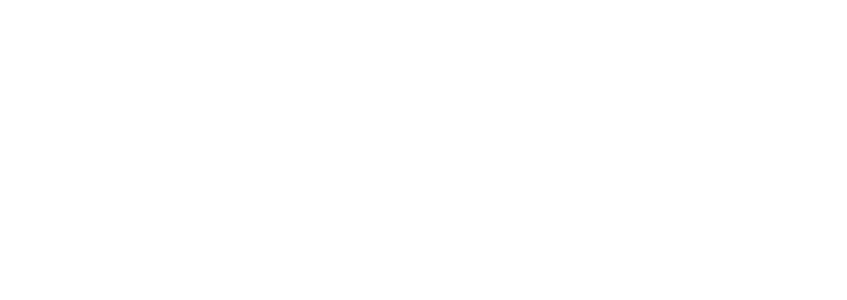
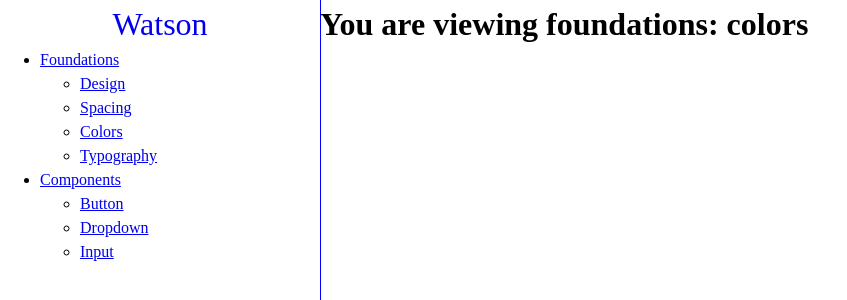
Before and after one commit to danigonlinea/library-docs-nuxt, a Nuxt app: page /foundations/colors in a window 1280 px wide. Before the commit this address had no page. Shown: the top 300 px of the page, without its empty margins (0-847 px from the left). Built offline with nearby package versions, Linux system fonts and the light colour scheme.

Commit message:
watson sidebar menu structure generation with routes and navigation into dynamic pages

```diff
--- a/components/Content/Content.vue
+++ b/components/Content/Content.vue
@@ -1,5 +1,7 @@
 <template>
-  <slot name="content"> </slot>
+  <div>
+    <slot name="content"> </slot>
+  </div>
 </template>
 <style lang="scss" scoped>
 @import './Content.scss';
--- a/components/Sidebar/Sidebar.vue
+++ b/components/Sidebar/Sidebar.vue
@@ -4,13 +4,13 @@
     <nav>
       <ul>
         <li class="watson-sidebar-section" v-for="section in sidebarMenu">
-          <NuxtLink :to="section.key">{{ section.name }}</NuxtLink>
+          <NuxtLink :to="section.path">{{ section.name }}</NuxtLink>
           <ul v-if="section.items" class="watson-sidebar-item">
             <li
               class="watson-sidebar-section-item"
               v-for="item in section.items"
             >
-              <NuxtLink :to="item.key">{{ item.name }}</NuxtLink>
+              <NuxtLink :to="item.path">{{ item.name }}</NuxtLink>
             </li>
           </ul>
         </li>
@@ -19,7 +19,9 @@
   </div>
 </template>
 <script setup>
-import { sidebarMenu } from './config'
+import { generateSidebar } from './config'
+
+const sidebarMenu = generateSidebar()
 </script>
 <style lang="scss" scoped>
 @import './Sidebar.scss';
--- a/components/Sidebar/config.js
+++ b/components/Sidebar/config.js
@@ -1,44 +1,27 @@
-// Sidebar Structure
+/**
+ * Sidebar based on sections and
+ */
+const watsonSidebarMenu = {
+  Foundations: ['Design', 'Spacing', 'Colors', 'Typography'],
+  Components: ['Button', 'Dropdown', 'Input'],
+}
 
-export const sidebarMenu = [
-  {
-    name: 'Foundations',
-    key: 'foundations',
-    items: [
-      {
-        name: 'Design',
-        key: 'design',
-      },
-      {
-        name: 'Spacing',
-        key: 'spacing',
-      },
-      {
-        name: 'Colors',
-        key: 'colors',
-      },
-      {
-        name: 'Typography',
-        key: 'typography',
-      },
-    ],
-  },
-  {
-    name: 'Components',
-    key: 'components',
-    items: [
-      {
-        name: 'Button',
-        key: 'button',
-      },
-      {
-        name: 'Dropdown',
-        key: 'dropdown',
-      },
-      {
-        name: 'Input',
-        key: 'input',
-      },
-    ],
-  },
-]
+/**
+ * Generates Sidebar Menu
+ */
+export function generateSidebar() {
+  return Object.keys(watsonSidebarMenu).map(sectionName => {
+    return {
+      name: sectionName,
+      key: sectionName.toLowerCase(),
+      path: `/${sectionName.toLowerCase()}`,
+      items: watsonSidebarMenu[sectionName].map(sectionItem => {
+        return {
+          name: sectionItem,
+          key: sectionItem.toLowerCase(),
+          path: `/${sectionName.toLowerCase()}/${sectionItem.toLowerCase()}`,
+        }
+      }),
+    }
+  })
+}
--- a/pages/another.vue
+++ b/pages/components/[name].vue
@@ -1,15 +1,12 @@
 <template>
   <Content>
     <template #content>
-      <article>
-        <p>this is another</p>
-      </article>
+      <h1>You are viewing components: {{ $route.params.name }}</h1>
     </template>
   </Content>
 </template>
 
 <script>
-// This will also work in `<script setup>`
 definePageMeta({
   layout: 'main',
 })
--- /dev/null
+++ b/pages/components/index.vue
@@ -0,0 +1,13 @@
+<template>
+  <Content>
+    <template #content>
+      <h1>You are viewing components!</h1>
+    </template>
+  </Content>
+</template>
+
+<script>
+definePageMeta({
+  layout: 'main',
+})
+</script>
--- /dev/null
+++ b/pages/foundations/[name].vue
@@ -0,0 +1,13 @@
+<template>
+  <Content>
+    <template #content>
+      <h1>You are viewing foundations: {{ $route.params.name }}</h1>
+    </template>
+  </Content>
+</template>
+
+<script>
+definePageMeta({
+  layout: 'main',
+})
+</script>
--- /dev/null
+++ b/pages/foundations/index.vue
@@ -0,0 +1,13 @@
+<template>
+  <Content>
+    <template #content>
+      <h1>You are viewing foundations!</h1>
+    </template>
+  </Content>
+</template>
+
+<script>
+definePageMeta({
+  layout: 'main',
+})
+</script>
```
